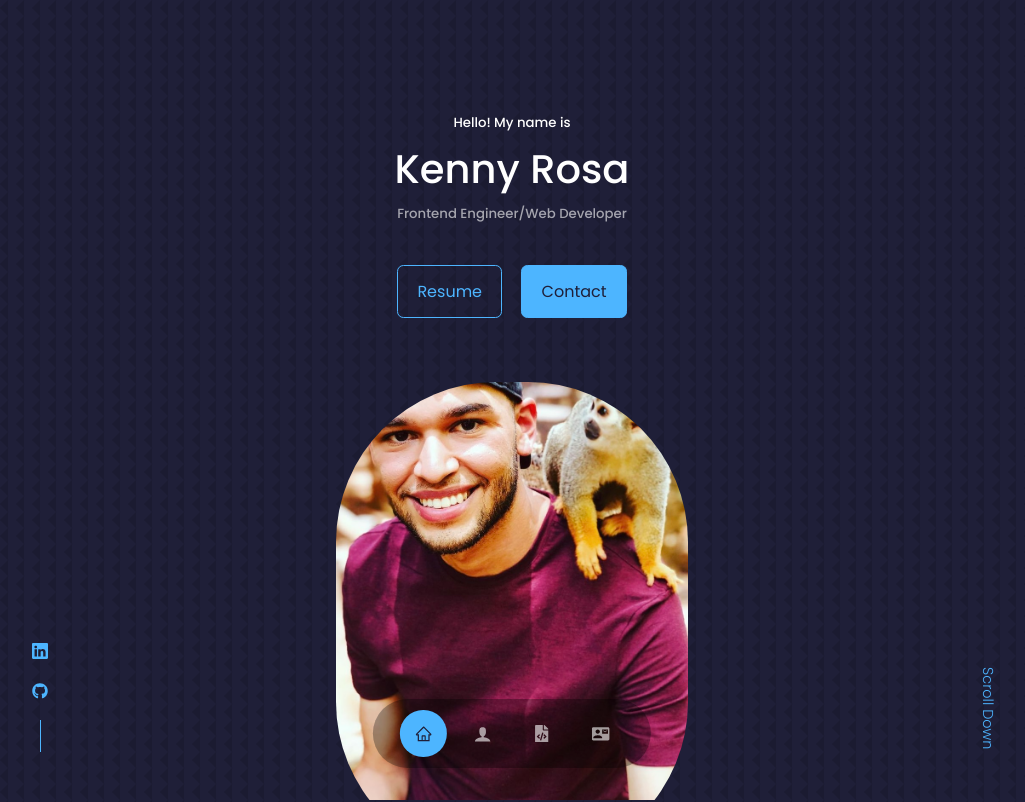
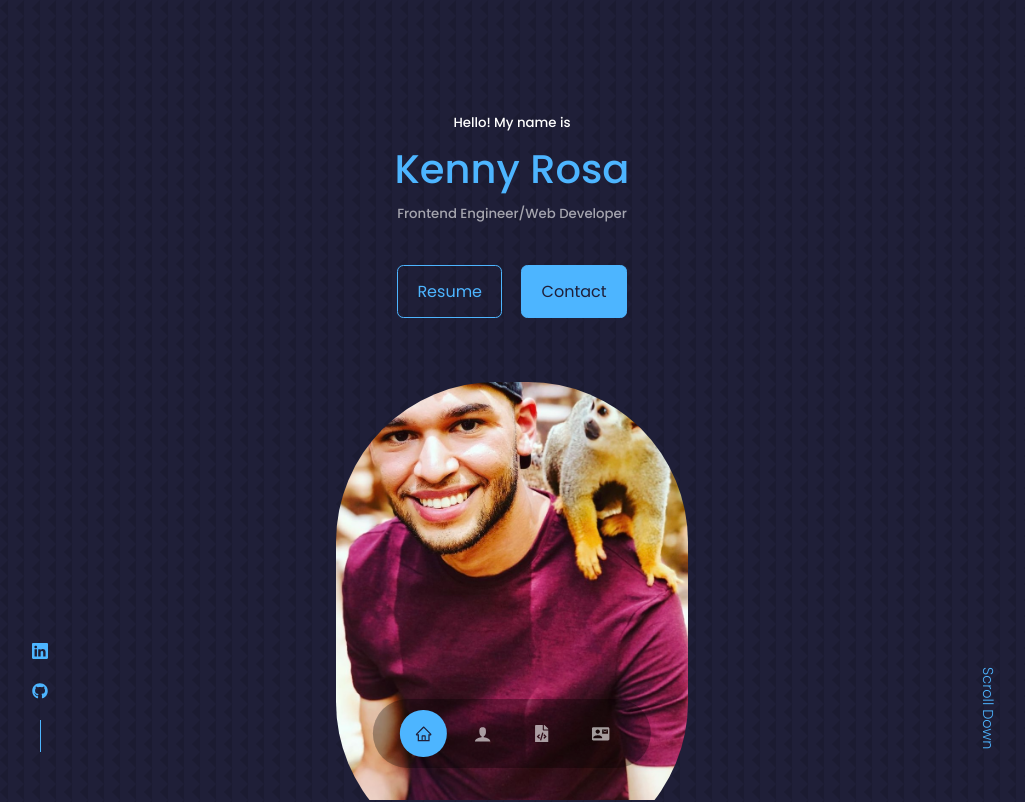
Before and after one commit to KennyRosa/PortfolioSite, a React (Create React App) app: page / in a window 1280 px wide. Shown: the top 802 px of the page, without its empty margins (128-1153 px from the left). Built offline with nearby package versions, Linux system fonts and the light colour scheme.

Commit message:
Changed color to header

```diff
--- a/src/components/header/Header.jsx
+++ b/src/components/header/Header.jsx
@@ -9,7 +9,7 @@ function Header() {
     <header>
       <div className="container header__container">
         <h5>Hello! My name is</h5>
-        <h1>Kenny Rosa</h1>
+        <h1 className="name-header">Kenny Rosa</h1>
         <h5 className="text-light">Frontend Engineer/Web Developer</h5>
         <CallToAction />
         <HeaderSocials />
--- a/src/components/header/header.css
+++ b/src/components/header/header.css
@@ -42,6 +42,10 @@ header {
 
 /* IMG OF ME */
 
+.name-header{
+    color: var(--color-primary);
+}
+
 .me{
     width: 22rem;
     height: 30rem;
--- a/src/components/portfolio/Portfolio.jsx
+++ b/src/components/portfolio/Portfolio.jsx
@@ -85,7 +85,7 @@ function Portfolio() {
           </small>
           <h5 className="warning">
             Repository for code can easily be reached by clicking on the GitHub
-            button &#127909;
+            button. See you there! &#127909;
           </h5>
           <div className="portfolio__item-cta">
             <a
```
